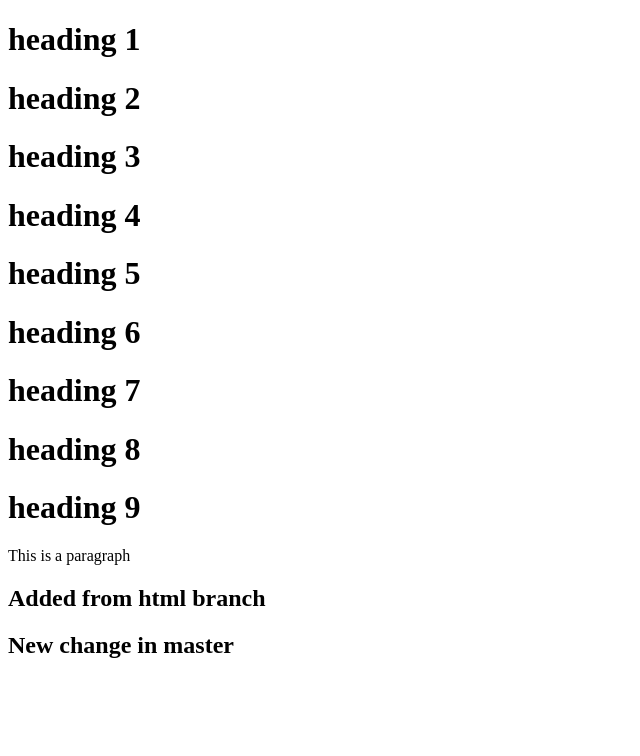
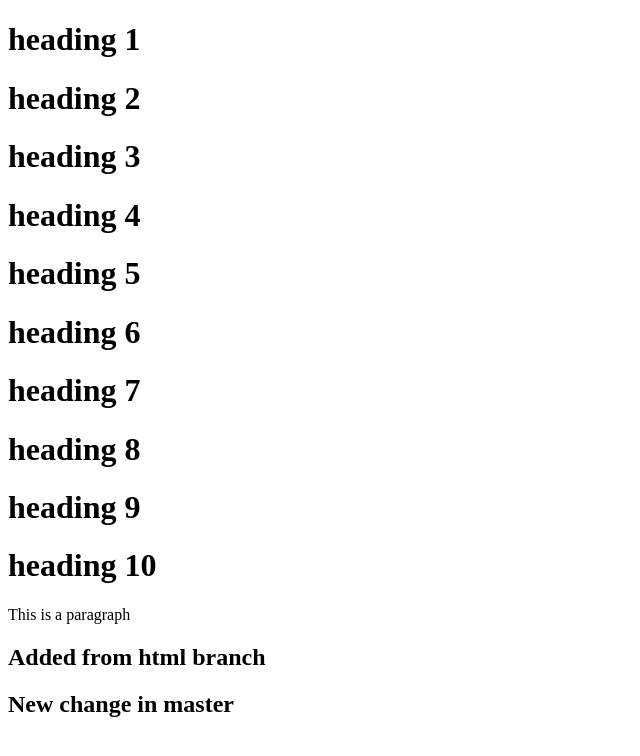
Before and after one commit to nani-samireddy/git-test, a plain HTML site: page index.html in a window 1280 px wide. Shown: the whole page, without its empty margins (0-640 px from the left). Drawn offline with Linux system fonts and the light colour scheme.

Commit message:
add heading 10

```diff
--- a/index.html
+++ b/index.html
@@ -15,6 +15,7 @@
     <h1>heading 7</h1>
     <h1>heading 8</h1>
     <h1>heading 9</h1>
+    <h1>heading 10</h1>
 
   <p>This is a paragraph</p>
   <h2>Added from html branch</h2>
```
